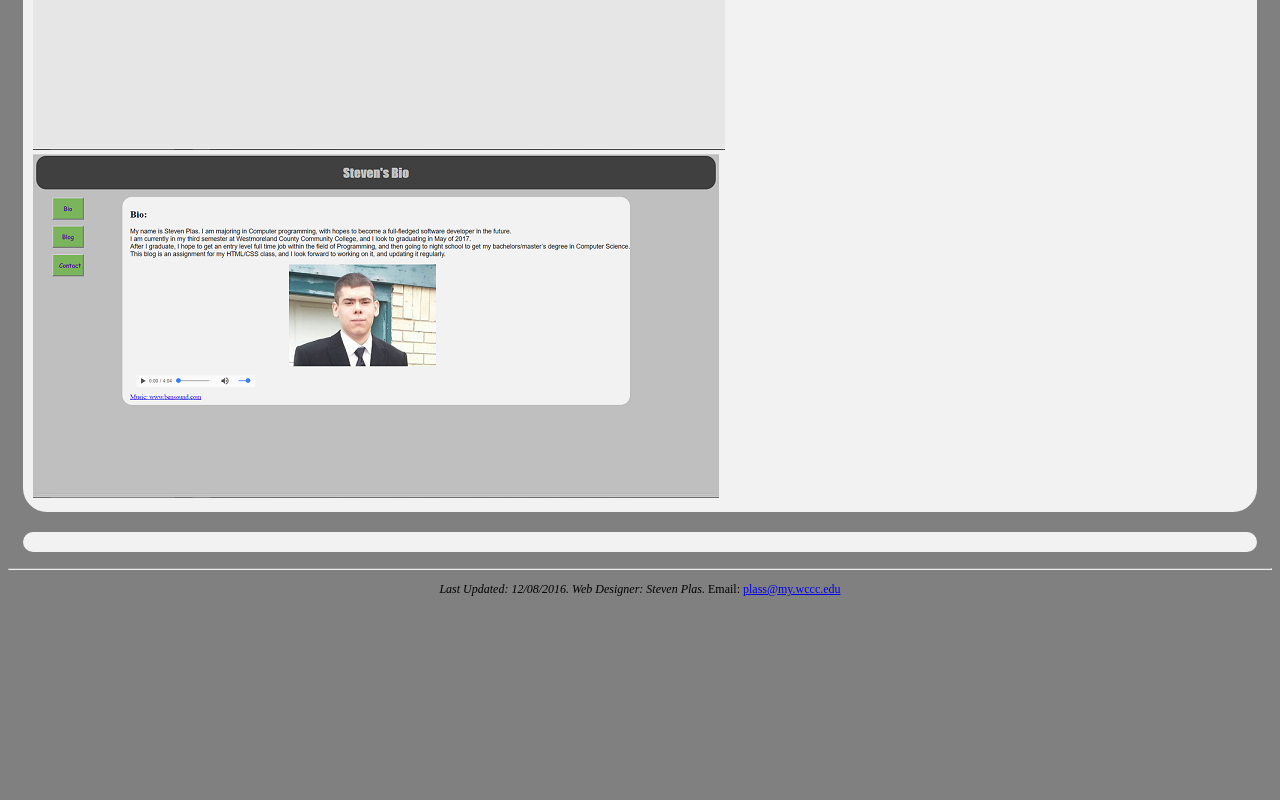
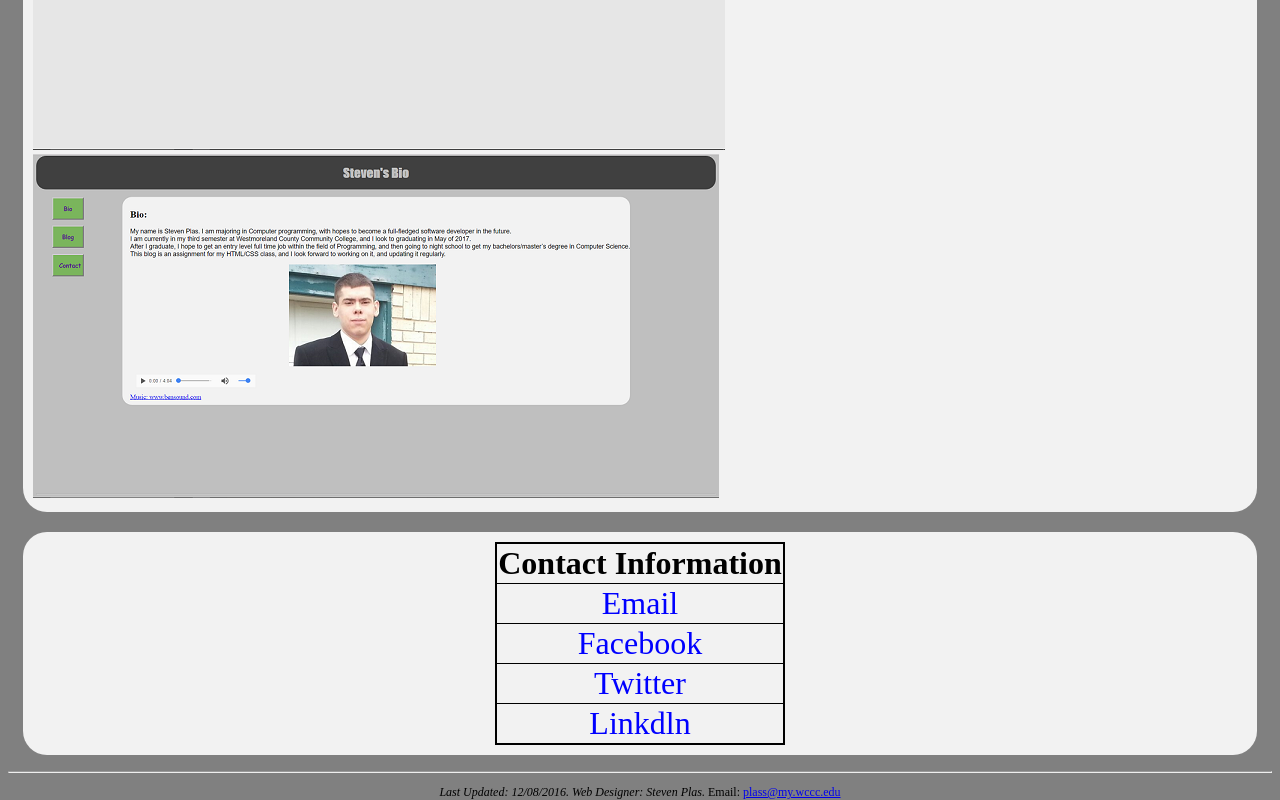
Before and after one commit to stevenPlas/portfolio, a plain HTML site: page index.html in a window 1280 px wide. Shown: the part 1025-1825 px from the top of the page. Before the commit the page ends 1622 px from the top, so only its background shows below. Drawn offline with Linux system fonts and the light colour scheme.

Commit message:
updated html and css with a table for contact information

```diff
--- a/index.html
+++ b/index.html
@@ -6,7 +6,7 @@ plass@my.wccc.edu
 <!DOCTYPE html>
 <html lang="en">
 <head>
-<title>blank</title>
+<title>Steven Plas :: Portfolio</title>
 <meta charset="utf-8" name="author" content="Steven Plas">
 <meta name="copyright"content="wccc203">
 <meta name="viewport" content="width=device-width, initial-scale=1.0">
@@ -61,6 +61,24 @@ plass@my.wccc.edu
 
 			<div id="contact">
 
+				<table class="center">
+					<tr>
+						<th colspan="2">Contact Information</th>
+					</tr>
+					<tr>
+						<td colspan="2"><a href="mailto:plass@my.wccc.edu">Email</a></td>
+					</tr>
+					<tr>
+						<td colspan="2"><a href="https://www.facebook.com/Diablod0g">Facebook</a></td>
+					</tr>
+					<tr>
+						<td colspan="2"><a href="https://twitter.com/Diablod0g">Twitter</a></td>
+					</tr>
+					<tr>
+						<td colspan="2"><a href="https://www.linkedin.com/in/steven-plas-274768b3">Linkdln</a></td>
+					</tr>
+				</table>
+
 			</div>
 
 		</main>
--- a/portfolio.css
+++ b/portfolio.css
@@ -34,7 +34,26 @@ footer{
 
 h1{ text-align: center;}
 
+table.center{
+	margin-left: auto;
+	margin-right: auto;
+	border: 2px solid;
+	border-collapse: collapse;
+	text-align: center;
+	font-size: 2em;
+}
 
+.center th { color:black; }
+
+.center, td, th { border: 1px solid; text-decoration: none;}
+
+.center a {  text-decoration: none; }
+
+.center a:link { color: blue; }
+
+.center a:visited { color: blue; }
+
+.center a:hover { color: #7ab55c;}
 
 #about{
 	background-color: #f2f2f2;
```
